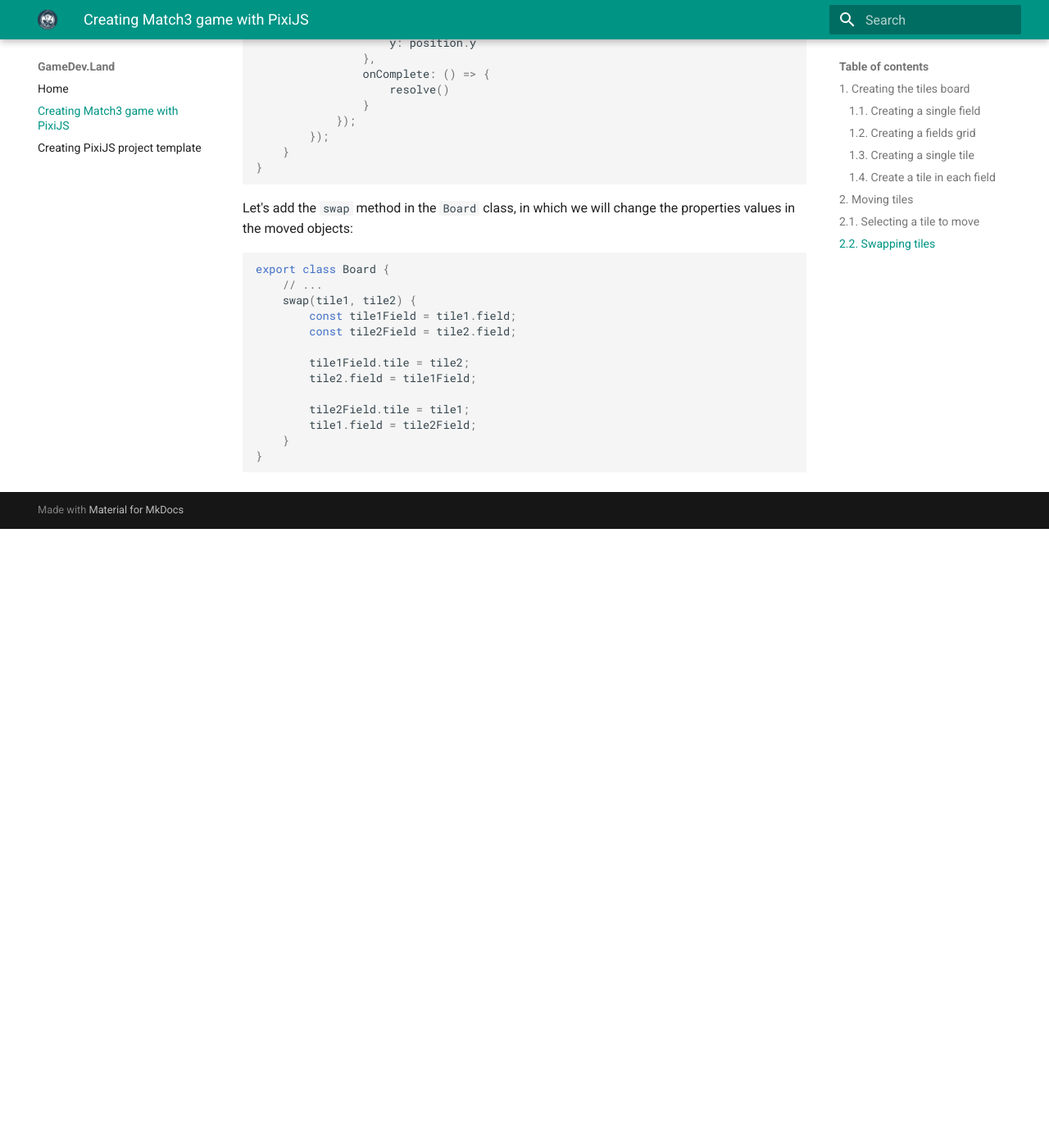
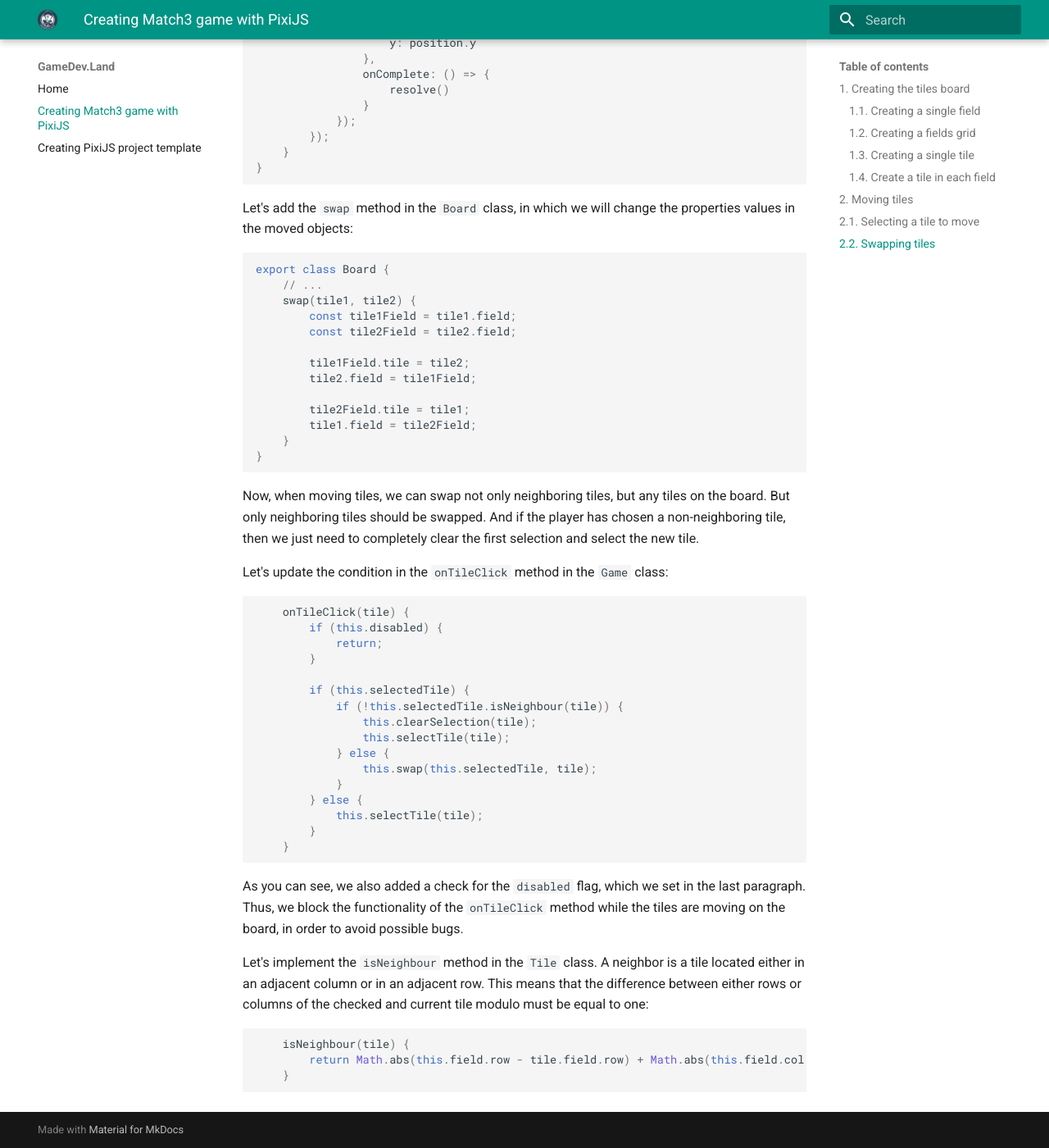
Before and after one commit to bolotnikov/gamedevland, an MkDocs documentation site: the page built from docs/match3.md, in a window 1280 px wide and 1400 px high, scrolled down 8950 px. Shown: the whole window at 82% size. Built offline with MkDocs 1.6.1 and Material for MkDocs 9.7.7, drawn with Linux system fonts in a browser that asks for light colours; before the commit the page ends 9595 px from its top, so only the background shows below that.

Commit message:
match3.md

````diff
--- a/docs/match3.md
+++ b/docs/match3.md
@@ -467,3 +467,40 @@
 }
 
 ```
+
+Now, when moving tiles, we can swap not only neighboring tiles, but any tiles on the board. But only neighboring tiles should be swapped. And if the player has chosen a non-neighboring tile, then we just need to completely clear the first selection and select the new tile.
+
+Let's update the condition in the `onTileClick` method in the `Game` class:
+
+``` javascript
+    onTileClick(tile) {
+        if (this.disabled) {
+            return;
+        }
+
+        if (this.selectedTile) {
+            if (!this.selectedTile.isNeighbour(tile)) {
+                this.clearSelection(tile);
+                this.selectTile(tile);
+            } else {
+                this.swap(this.selectedTile, tile);
+            }
+        } else {
+            this.selectTile(tile);
+        }
+    }
+```
+
+As you can see, we also added a check for the `disabled` flag, which we set in the last paragraph.
+Thus, we block the functionality of the `onTileClick` method while the tiles are moving on the board, in order to avoid possible bugs.
+
+Let's implement the `isNeighbour` method in the `Tile` class.
+A neighbor is a tile located either in an adjacent column or in an adjacent row.
+This means that the difference between either rows or columns of the checked and current tile modulo must be equal to one:
+
+``` javascript
+
+    isNeighbour(tile) {
+        return Math.abs(this.field.row - tile.field.row) + Math.abs(this.field.col - tile.field.col) === 1
+    }
+```
````
Also changed, not shown: ru/match3.md (+32 -0 lines).
